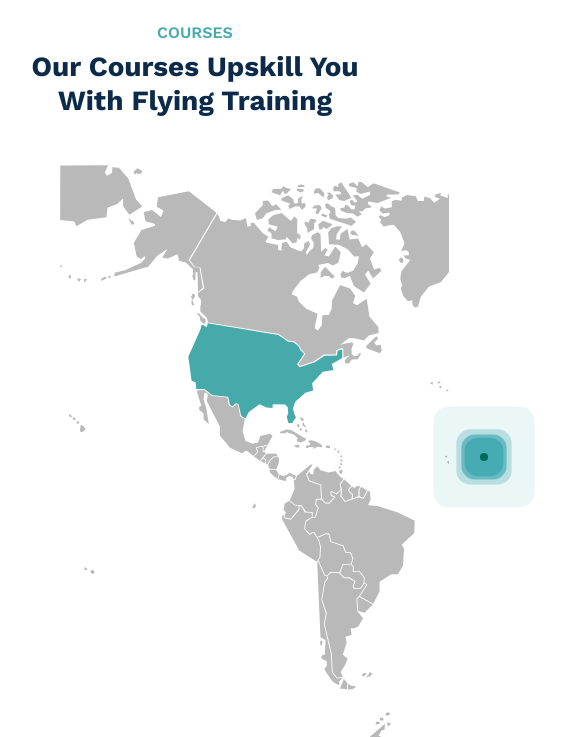
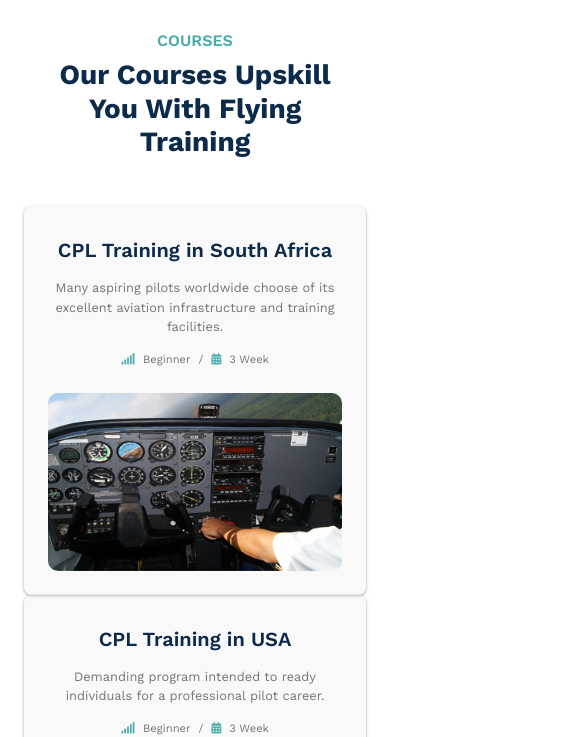
Before and after one commit to Nithinsha-N/adynamics4, a plain HTML site: page adynamics3/testComponents/cource-aboutpage.html in a window 390 px wide. Shown: the part 107-844 px from the top of the page, 585 px wide, since content can reach past the window. Drawn offline with nearby package versions, Linux system fonts and the light colour scheme.

Commit message:
Added some responsiveness

```diff
--- a/adynamics3/css/globe.css
+++ b/adynamics3/css/globe.css
@@ -7,22 +7,21 @@ path:hover {
 }
 
 .map {
-  width: 100%;
+  width: 100rem;
   height: 100vh;
   position: relative;
   overflow: hidden;
   display: flex;
   justify-content: center;
   align-items: center;
-  top: 0;
-  left: 15%;
+  align-self: center;
 }
 
 .map svg {
-  width: 100%;
+  width: 200rem;
   height: 100vh;
   top: 0;
-  left: 0;
+  left: 15%;
   position: relative;
 }
 
@@ -78,15 +77,19 @@ path:hover {
 .ripple-1 {
   animation-delay: 0.1s;
   position: absolute;
-  top: 35rem;
+  top: 15rem;
   left: 30rem;
 }
 
 .ripple-2 {
   animation-delay: 2s;
   position: absolute;
-  top: 52.7rem;
-  left: 55.5rem;
+  top: 32.7rem;
+  left: 54.4rem;
+}
+
+.mobile-view {
+  display: none;
 }
 
 @keyframes ripple {
@@ -103,3 +106,14 @@ path:hover {
                 0 0 0 3rem rgba(21, 148, 159, 0.072);
   }
 }
+
+@media (max-width: 768px) {
+  .map {
+    display: none;
+  }
+
+  .mobile-view {
+    display: block;
+    margin: 1rem;
+  }
+}
--- a/adynamics3/css/style.css
+++ b/adynamics3/css/style.css
@@ -562,3 +562,31 @@ nav {
 .testimonial .personal video{
   height: 40rem;
 }
+
+@media screen and (max-width: 768px){
+  .testimonial .personal video{
+    height: 20rem;
+  }
+
+  .hero-banner{
+    width: 20rem;
+  }
+
+  .hero{
+    width: 100%;
+
+    .hero-title{
+      font-size: 1rem;
+
+    }
+  }
+
+  .hero .hero-content{
+    width: 25rem;
+  }
+
+  body{
+    font-size: 0.8rem;
+    padding: 0.5rem;
+  }
+}
--- a/adynamics3/testComponents/cource-aboutpage.html
+++ b/adynamics3/testComponents/cource-aboutpage.html
@@ -714,6 +714,37 @@
             <path id="crete"
                 d="M516.76,230.59l1.63,0.05l0.68,1.01h2.37l1.58-0.58l0.53,0.64l-1.05,1.38l-4.63,0.16l-0.84-1.11l-0.89-0.53L516.76,230.59L516.76,230.59z" />
         </svg>
+        <div class="ripple ripple-1"></div>
+        <div class="ripple ripple-2"></div>
+
+        <div class="usa">
+            <div class="col-lg-6 col-md-6" data-wow-delay="0.1s">
+                <div class="courses-item d-flex flex-column flex-xl-row arc-shadow overflow-hidden h-100">
+                    <div class="text-center p-4">
+                        <h5 class="mb-3 mt-2 mt-xl-1">
+                            CPL Training in USA</h5>
+                        <p>
+                            Demanding program intended to ready individuals for a professional pilot career.
+                        </p>
+                        <ol class="breadcrumb justify-content-center mb-0">
+                            <li class="breadcrumb-item small">
+                                <i class="fa fa-signal text-primary me-2"></i>Beginner
+                            </li>
+                            <li class="breadcrumb-item small">
+                                <i class="fa fa-calendar-alt text-primary me-2"></i>3 Week
+                            </li>
+                        </ol>
+                    </div>
+                    <div class="position-relative mt-auto p-4 pt-0 pt-lg-4">
+                        <img class="img-fluid border-r10" src="../img/flying_cpltraing.png" alt="" />
+                        <div class="courses-overlay">
+                            <a class="btn btn-outline-primary border-2 courses-btn-bg"
+                                href="../inidvidual-clases/cpltaring.html">Read More</a>
+                        </div>
+                    </div>
+                </div>
+            </div>
+        </div>
         <div class="south-africa">
             <div class="col-lg-6 col-md-6" data-wow-delay="0.3s">
                 <div class="courses-item d-flex flex-column flex-xl-row arc-shadow overflow-hidden h-100">
@@ -743,39 +774,71 @@
                 </div>
             </div>
         </div>
+    </div>
 
-    </div>
-    <div class="ripple ripple-1"></div>
-    <div class="ripple ripple-2"></div>
+    <div class="mobile-view">
+        <div class="south__africa">
+            <div class="col-lg-6 col-md-6" data-wow-delay="0.3s">
+                <div class="courses-item d-flex flex-column flex-xl-row arc-shadow overflow-hidden h-100">
+                    <div class="text-center p-4">
+                        <h5 class="mb-3 mt-2 mt-xl-1">CPL Training in South Africa</h5>
+                        <p>
 
-    <div class="usa">
-        <div class="col-lg-6 col-md-6" data-wow-delay="0.1s">
-            <div class="courses-item d-flex flex-column flex-xl-row arc-shadow overflow-hidden h-100">
-                <div class="text-center p-4">
-                    <h5 class="mb-3 mt-2 mt-xl-1">
-                        CPL Training in USA</h5>
-                    <p>
-                        Demanding program intended to ready individuals for a professional pilot career.
-                    </p>
-                    <ol class="breadcrumb justify-content-center mb-0">
-                        <li class="breadcrumb-item small">
-                            <i class="fa fa-signal text-primary me-2"></i>Beginner
-                        </li>
-                        <li class="breadcrumb-item small">
-                            <i class="fa fa-calendar-alt text-primary me-2"></i>3 Week
-                        </li>
-                    </ol>
-                </div>
-                <div class="position-relative mt-auto p-4 pt-0 pt-lg-4">
-                    <img class="img-fluid border-r10" src="../img/flying_cpltraing.png" alt="" />
-                    <div class="courses-overlay">
-                        <a class="btn btn-outline-primary border-2 courses-btn-bg"
-                            href="../inidvidual-clases/cpltaring.html">Read More</a>
+                            Many aspiring pilots worldwide choose of its excellent aviation infrastructure and training
+                            facilities.
+                        </p>
+                        <ol class="breadcrumb justify-content-center mb-0">
+                            <li class="breadcrumb-item small">
+                                <i class="fa fa-signal text-primary me-2"></i>Beginner
+                            </li>
+                            <li class="breadcrumb-item small">
+                                <i class="fa fa-calendar-alt text-primary me-2"></i>3 Week
+                            </li>
+                        </ol>
+                    </div>
+                    <div class="position-relative mt-auto p-4 pt-0 pt-lg-4">
+                        <img class="img-fluid border-r10" src="../img/flying_southafrica.png" alt="" />
+                        <div class="courses-overlay">
+                            <a class="btn btn-outline-primary border-2 courses-btn-bg"
+                                href="../inidvidual-clases/cplsouth.html">Read More</a>
+                        </div>
                     </div>
                 </div>
             </div>
         </div>
+
+        <div class="USA">
+            <div class="col-lg-6 col-md-6" data-wow-delay="0.1s">
+                <div class="courses-item d-flex flex-column flex-xl-row arc-shadow overflow-hidden h-100">
+                    <div class="text-center p-4">
+                        <h5 class="mb-3 mt-2 mt-xl-1">
+                            CPL Training in USA</h5>
+                        <p>
+                            Demanding program intended to ready individuals for a professional pilot career.
+                        </p>
+                        <ol class="breadcrumb justify-content-center mb-0">
+                            <li class="breadcrumb-item small">
+                                <i class="fa fa-signal text-primary me-2"></i>Beginner
+                            </li>
+                            <li class="breadcrumb-item small">
+                                <i class="fa fa-calendar-alt text-primary me-2"></i>3 Week
+                            </li>
+                        </ol>
+                    </div>
+                    <div class="position-relative mt-auto p-4 pt-0 pt-lg-4">
+                        <img class="img-fluid border-r10" src="../img/flying_cpltraing.png" alt="" />
+                        <div class="courses-overlay">
+                            <a class="btn btn-outline-primary border-2 courses-btn-bg"
+                                href="../inidvidual-clases/cpltaring.html">Read More</a>
+                        </div>
+                    </div>
+                </div>
+            </div>
+        </div>
+
     </div>
+
+
     </div>
 
 
```
Also changed, not shown: adynamics3/jj.html (+1 -1 lines).
